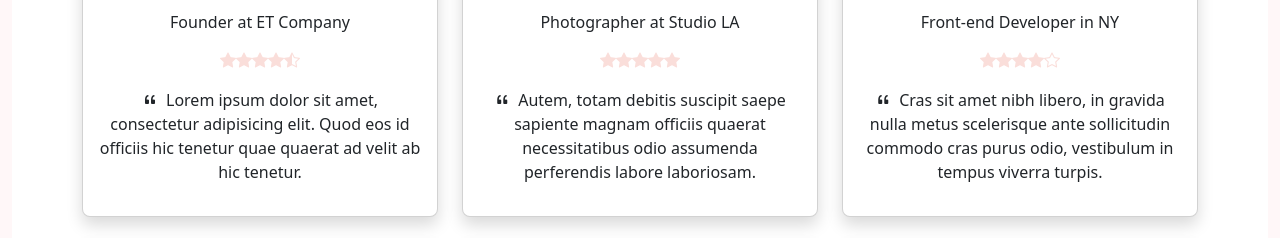
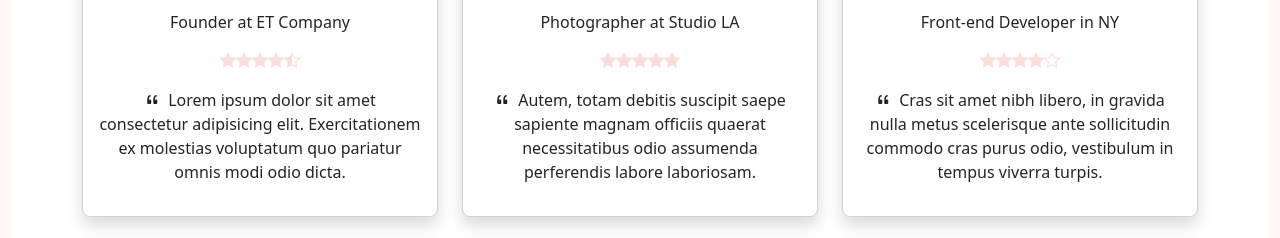
Before and after one commit to Dhrego/Upop, an Astro site: page / in a window 1280 px wide. Shown: the part 3237-3475 px from the top of the page. Built offline with nearby package versions, Linux system fonts and the light colour scheme; Astro itself is replaced by a stand-in of ours.

Commit message:
updated the reviews component

```diff
--- a/src/components/Reviews.astro
+++ b/src/components/Reviews.astro
@@ -42,9 +42,9 @@
                 </li>
               </ul>
               <p class="mb-2">
-                <i class="bi bi-quote pe-2"></i>Lorem ipsum dolor sit amet,
-                consectetur adipisicing elit. Quod eos id officiis hic tenetur
-                quae quaerat ad velit ab hic tenetur.
+                <i class="bi bi-quote pe-2"></i>Lorem ipsum dolor sit amet
+                consectetur adipisicing elit. Exercitationem ex molestias
+                voluptatum quo pariatur omnis modi odio dicta.
               </p>
             </div>
           </div>
```
